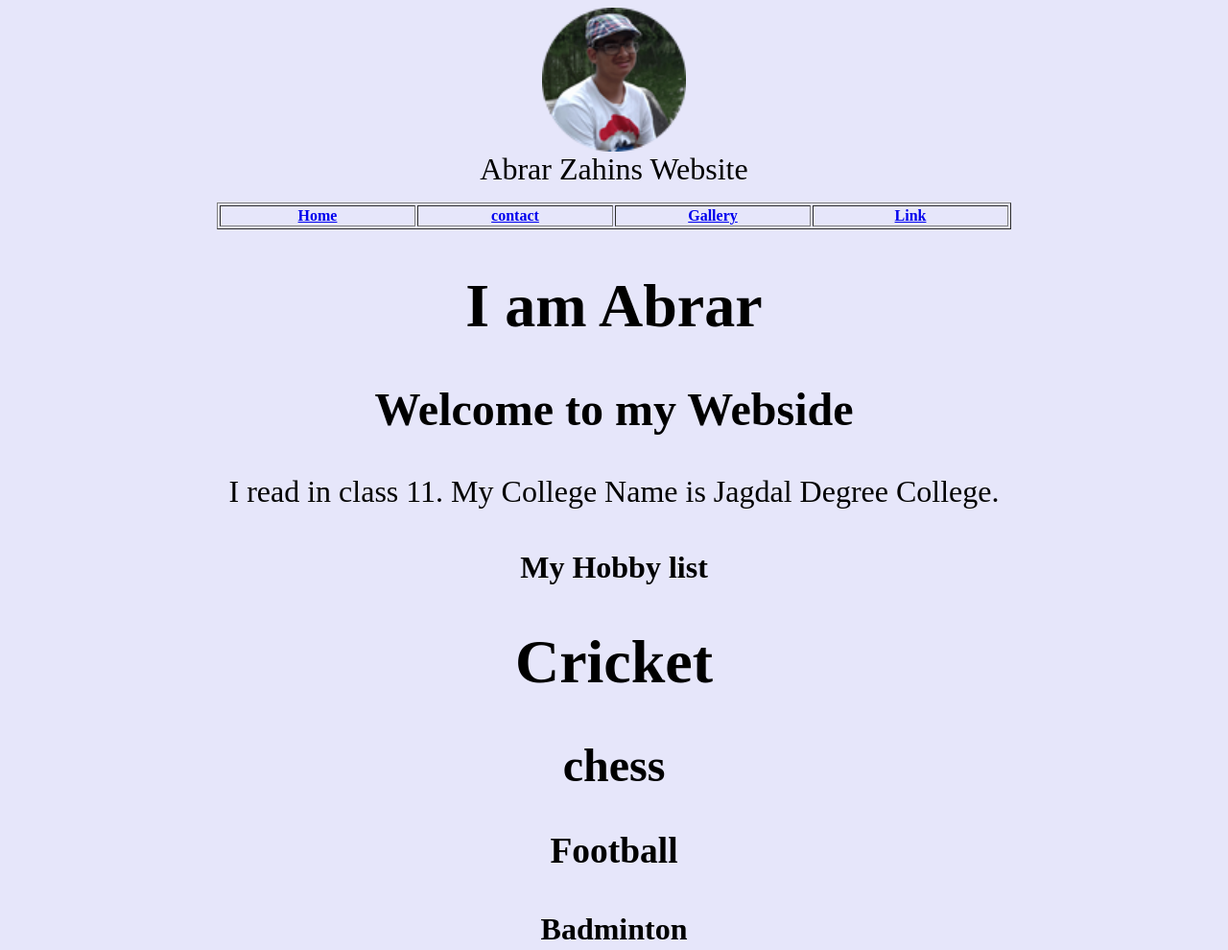
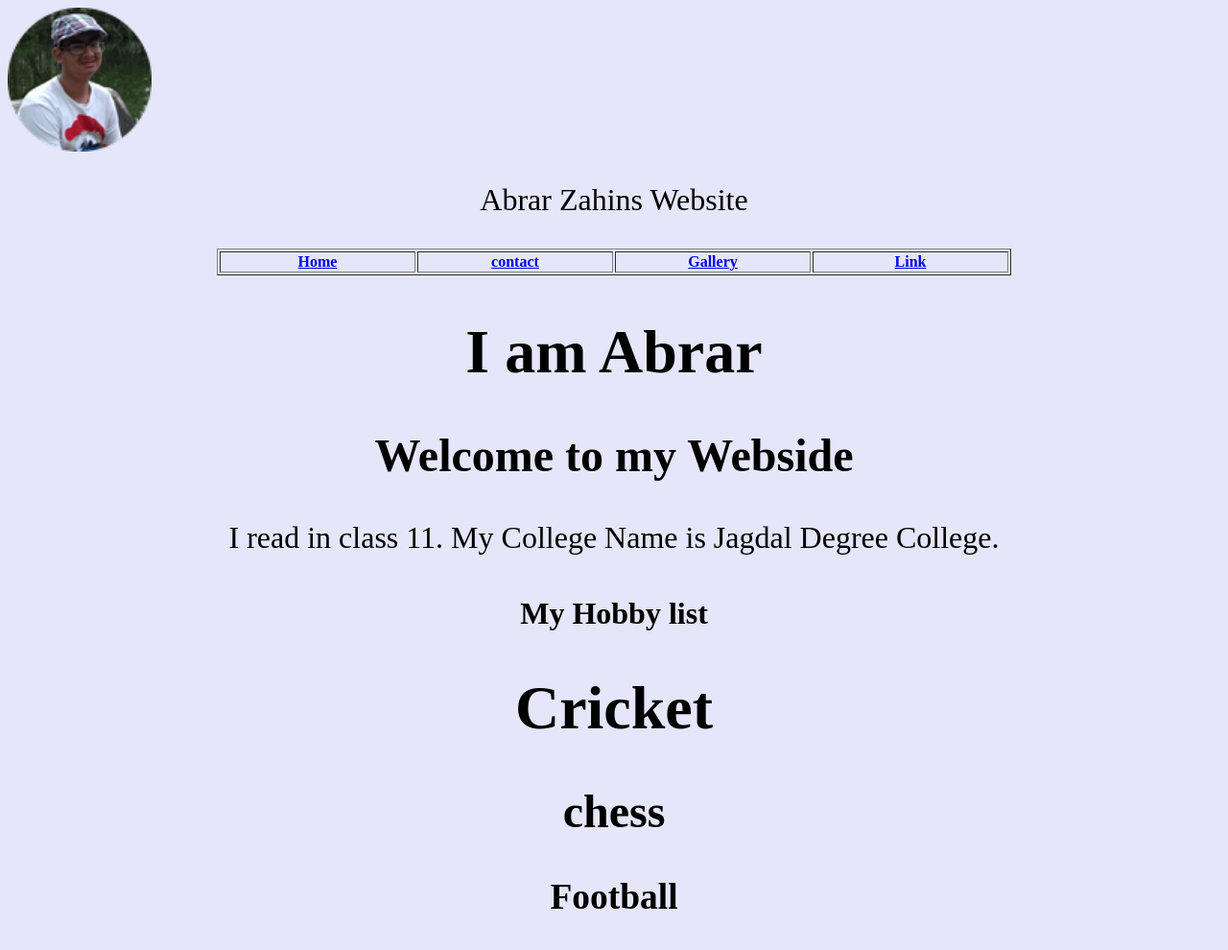
Before and after one commit to abrarzahinbd/portfolio, a plain HTML site: page index.html in a window 1280 px wide. Shown: the top 990 px of the page at 96% size. Drawn offline with Linux system fonts and the light colour scheme.

Commit message:
Update index.html

```diff
--- a/index.html
+++ b/index.html
@@ -3,10 +3,9 @@
 		<title> Welcome | Zahin's Website</title>
 	</head>
 	<body bgcolor="lavender">
-		<p>
 			<font size=+3>
-	<p align="center">
-		<img src="1.png" width='150' height='150'/>  <br/>
+	<img src="1.png" width='150' height='150' align='center'/>
+				<p align="center">
 		Abrar Zahins Website
 	</p>
 <table border="1" align="center">
@@ -31,7 +30,7 @@
 			<font size=+3>
 			I read in class 11.
 			My College Name is Jagdal Degree College.
-		</font>
+			</font>
 		</p>
 
 
@@ -61,7 +60,6 @@
 						<h5> Adwin. He reads in class 2.</h5>
 						<h6> Rafa. She reads in HSTU .</h6>
 
-		</p>
 </center>
 		</font>
 
```
